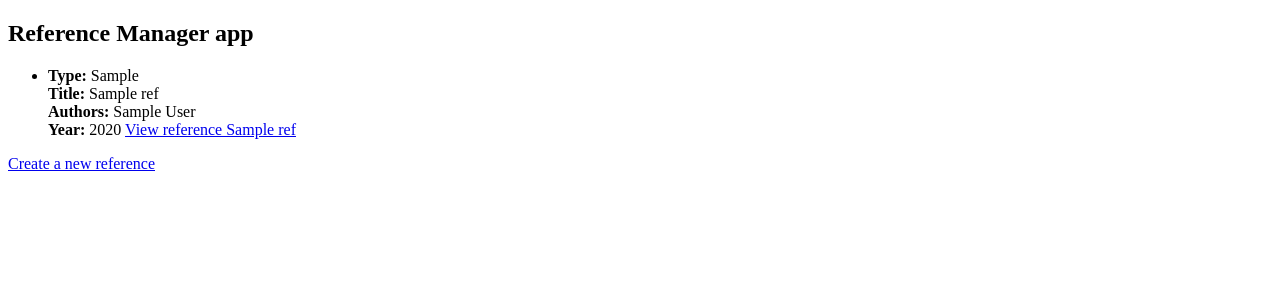
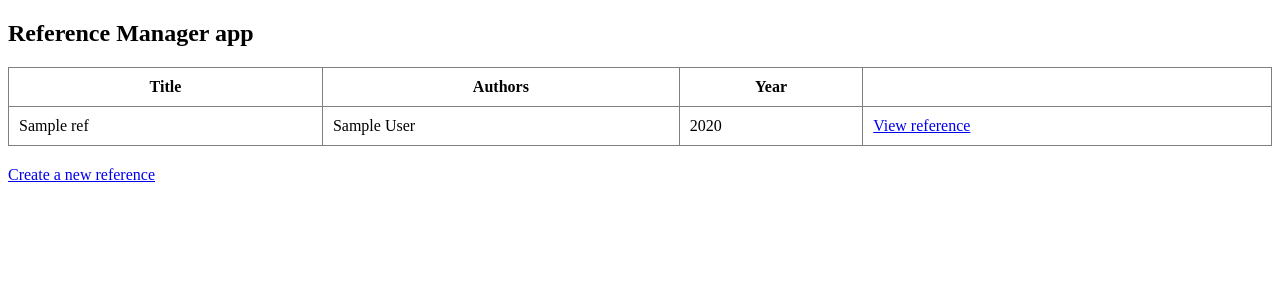
Before and after one commit to valovalovalo/miniprojekti, a Flask app: template src/templates/index.html in a window 1280 px wide. Shown: the top 300 px of the page. Run offline with Flask 3, Linux system fonts and the light colour scheme; the template is opened without the code that fills it: most values are stand-ins (such as "Sample title", 1, 10 or a date in 2020).

Commit message:
Viitteet ovat nyt HTML-taulukossa ja niitä voi tarkastella yksitellen. Viitteen voi myös nyt poistaa. Lisätty myös yksi robot-testi viitteen poistamisesta.

```diff
--- a/src/templates/index.html
+++ b/src/templates/index.html
@@ -8,21 +8,29 @@
 
 <h2>Reference Manager app</h2>
 
-<ul>
-  {% for ref in references %}
-    <li style="margin-bottom: 15px;">
-      <strong>Type:</strong> {{ ref['entry_type'] }}<br>
-      <strong>Title:</strong> {{ ref['title'] }}<br>
-      <strong>Authors:</strong> {{ ref['authors'] }}<br>
-      <strong>Year:</strong> {{ ref['year'] }}
+<table border="1" cellpadding="10" style="border-collapse: collapse; width: 100%;">
+  <thead>
+    <tr>
+      <th>Title</th>
+      <th>Authors</th>
+      <th>Year</th>
+    </tr>
+  </thead>
+  <tbody>
+    {% for ref in references %}
+    <tr>
+      <td>{{ ref['title'] }}</td>
+      <td>{{ ref['authors'] }}</td>
+      <td>{{ ref['year'] }}</td>
+      <td>
+        <a href="/reference/{{ ref['id'] }}">View reference</a>
+      </td>
+    </tr>
+    {% endfor %}
+  </tbody>
+</table>
 
-      <a href="/reference/{{ ref['id'] }}">View reference {{ ref['title'] }}</a>
-
-    </li>
-  {% endfor %}
-</ul>
-
-<div>
+<div style="margin-top: 20px;">
   <a href="/new_reference">Create a new reference</a>
 </div>
 
```
Also changed, not shown: src/templates/reference.html (+8 -1 lines), 1 other file.
